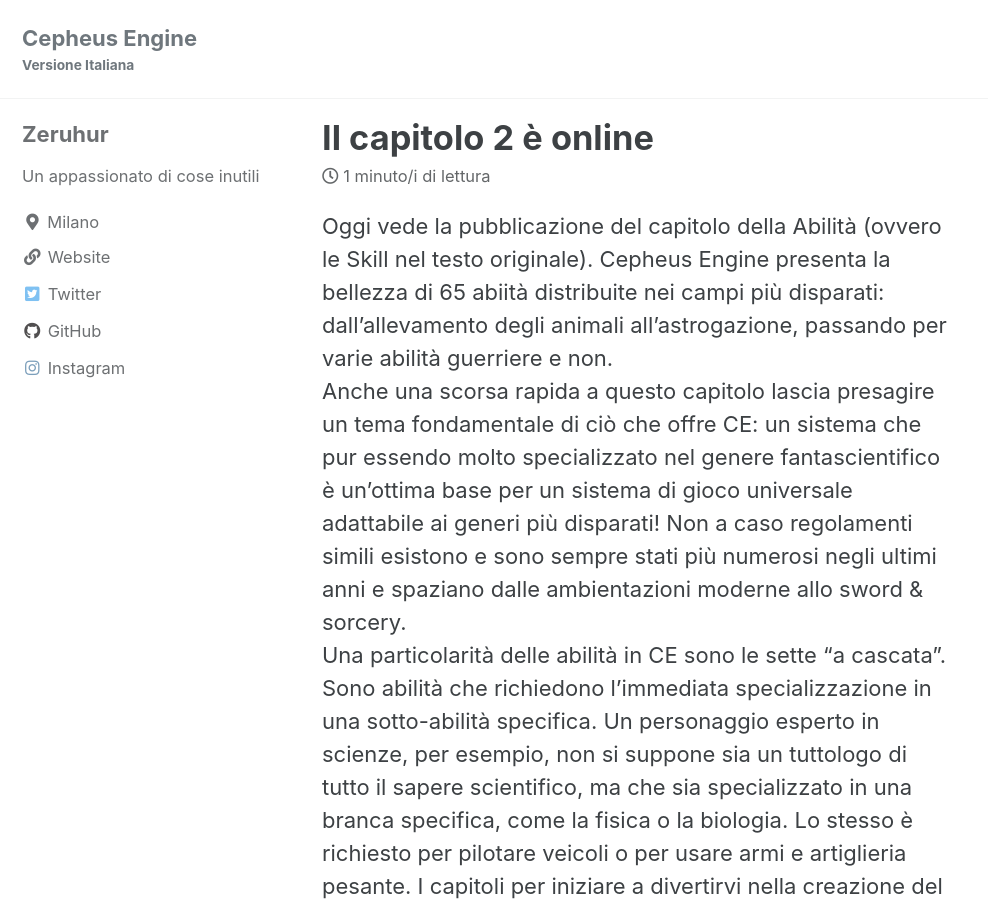
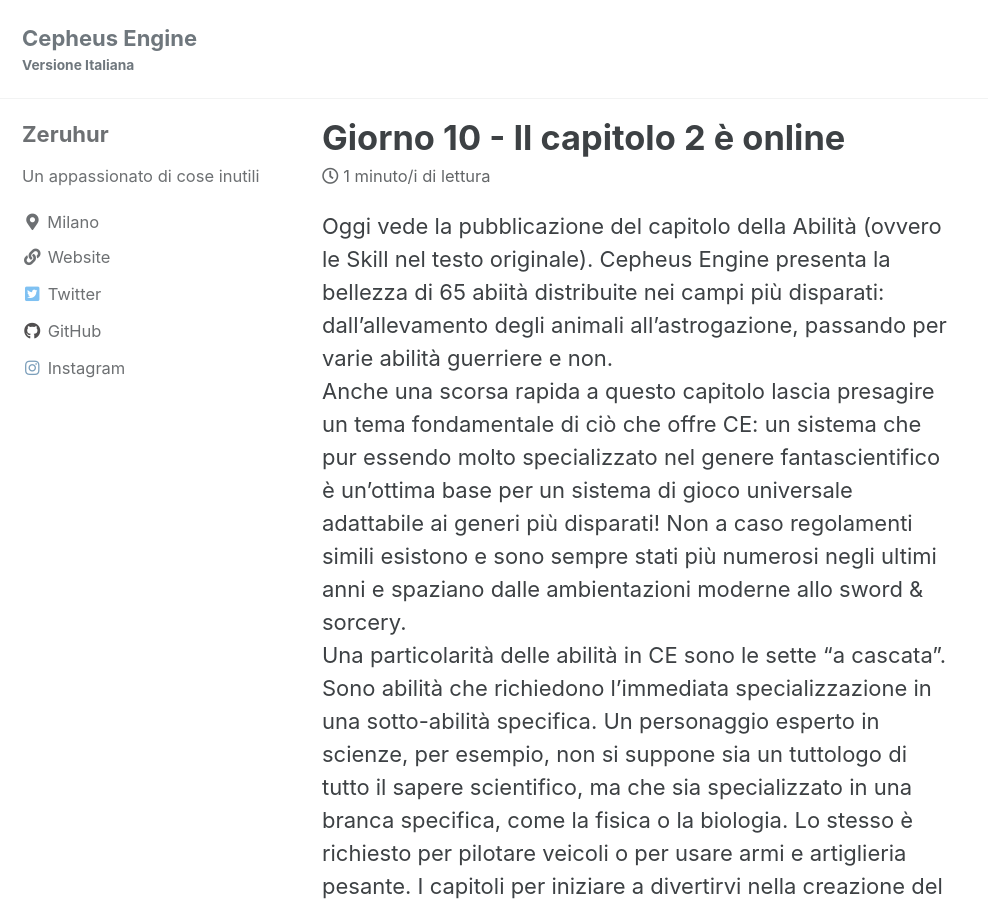
Before and after one commit to Italian-Translation-Alliance/cepheus-engine-ita.github.io, a Jekyll site: the page built from _posts/2020-12-03-capitolo-due.md, in a window 1280 px wide and 900 px high. Shown: the whole window, without its empty margins (0-988 px from the left). Built offline with Jekyll 4.4.1, drawn with Linux system fonts in a browser that asks for light colours; cached includes are drawn as plain includes.

Commit message:
Update 2020-12-03-capitolo-due.md

```diff
--- a/_posts/2020-12-03-capitolo-due.md
+++ b/_posts/2020-12-03-capitolo-due.md
@@ -1,7 +1,8 @@
 ---
 layout: single
-title: Il capitolo 2 è online
+title: Giorno 10 - Il capitolo 2 è online
 categories: Aggiornamenti
+published: true
 ---
 
 Oggi vede la pubblicazione del capitolo della Abilità (ovvero le Skill nel testo originale). Cepheus Engine presenta la bellezza di 65 abiità distribuite nei campi più disparati: dall'allevamento degli animali all'astrogazione, passando per varie abilità guerriere e non.
```
